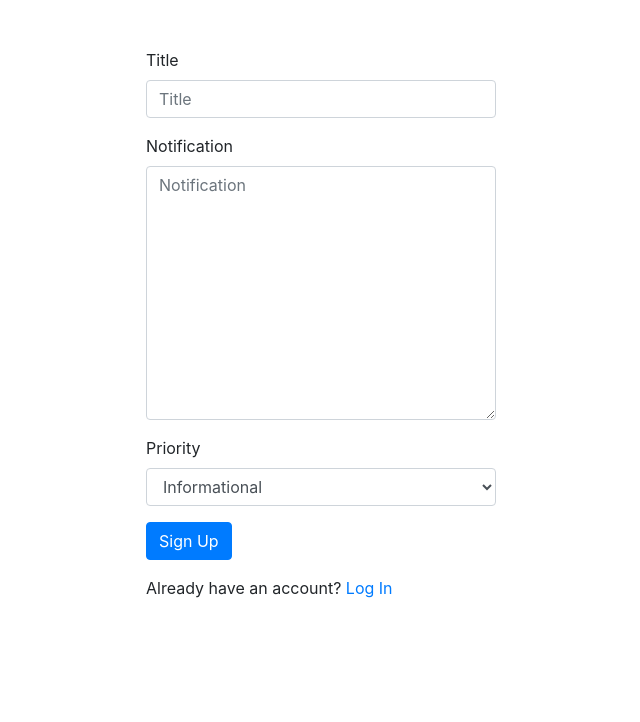
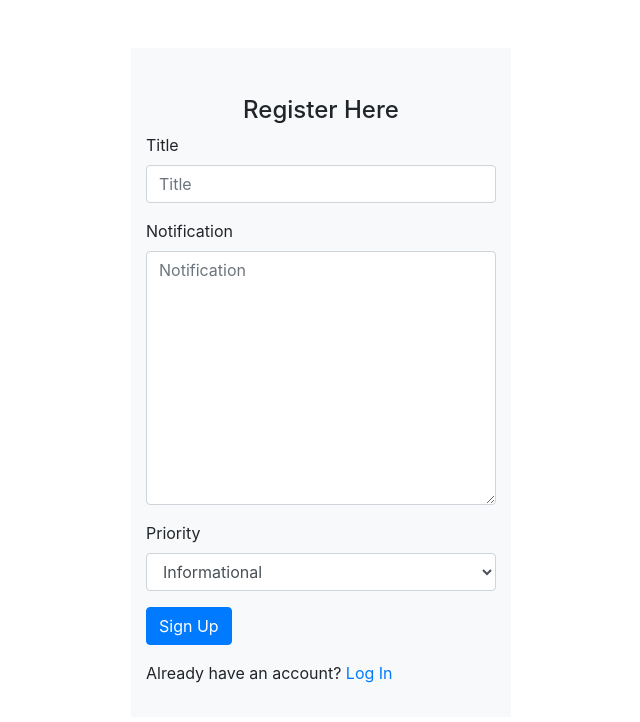
Before and after one commit to bryomajor/neighbourhood-watch, a Django app: template watch/templates/registration/registration_form.html in a window 1280 px wide. Shown: the top 722 px of the page, without its empty margins (319-959 px from the left). Run offline with Django 3.2, Linux system fonts and the light colour scheme; the template is opened without the code that fills it: values that come from a table or form of the project are taken from there, others are empty; parts of the project's set-up code (start-up, migrations or seed data) failed here and were passed over; some libraries are stand-ins or nearby versions.

Commit message:
style the registration form

```diff
--- a/watch/templates/registration/registration_form.html
+++ b/watch/templates/registration/registration_form.html
@@ -4,7 +4,8 @@
 {% block content %}
 <div class="container">
     <div class="row">
-        <div class="col-md-4 mx-auto mt-5">
+        <div class="col-md-4 mx-auto mt-5 bg-light pt-5 pb-3">
+            <h4 class="text-center">Register Here</h4>
             {% if form.errors %}
             <p>Password or Username is incorrect</p>
             {% endif %}
```
